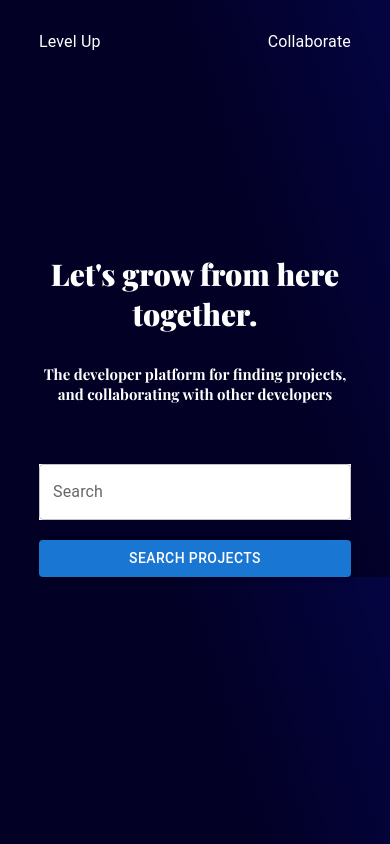
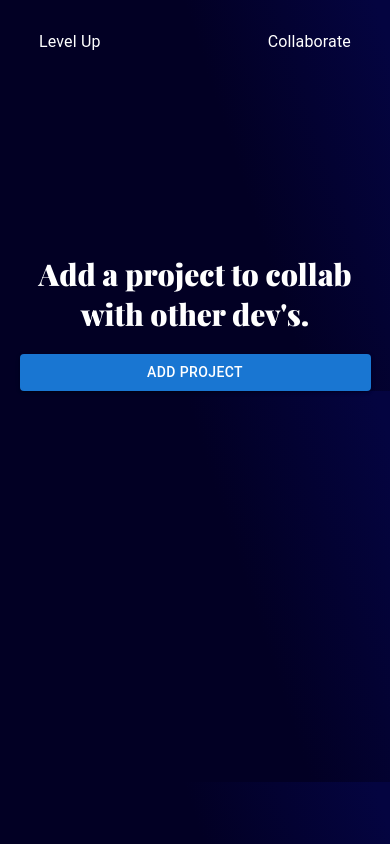
Before and after one commit to BrandonGrayson/level-up, a React (Create React App) app: page / in a window 390 px wide. Built offline with nearby package versions, Linux system fonts and the light colour scheme; a web font is replaced by a local one.

Commit message:
collab laptop and mobile view boilerplate

```diff
--- a/src/App.tsx
+++ b/src/App.tsx
@@ -10,8 +10,8 @@ function App() {
       <Grid item xs={12}>
         <Navbar />
       </Grid>
-      {/* <Collaborate /> */}
-      <Hero />
+      <Collaborate />
+      {/* <Hero /> */}
     </Grid>
   );
 }
--- a/src/css/collab.css
+++ b/src/css/collab.css
@@ -1,6 +1,8 @@
 .collab-box {
-    /* margin-left: 14%;
-    margin-top: 20%; */
+    width: 100%;
+    display: flex;
+    flex-direction: column;
+    text-align: center;
 }
 
 .collab-txt {
@@ -8,10 +10,25 @@
     font-weight: 900;
     color: white;
     font-size: 60px;
+
 }
 
 @media (max-width: 480px) {
+    .collab-box {
+        display: flex;
+        width: 100%;
+        max-width: 480px;
+        align-items: center;
+    }
+
     .collab-txt {
         font-size: 30px;
+        margin-top: 200px;
+        justify-content: center;
+        width: 90%;
+    }
+
+    #add-proj {
+        width: 90%;
     }
 }
--- a/src/pages/Collaborate.tsx
+++ b/src/pages/Collaborate.tsx
@@ -4,19 +4,13 @@ import React from "react";
 
 export default function Collaborate() {
   return (
-    <>
-      <Grid container>
-        <Grid item xs={12} lg={8}>
-          <div className="collab-box">
-            <p className="collab-txt">
-              Add a project to collaborate with other dev's.
-            </p>
-            <Button sx={{ marginTop: "20px" }} variant="contained">
-              Add Project
-            </Button>
-          </div>
-        </Grid>
-      </Grid>
-    </>
+    <Grid item xs={12}>
+      <div className="collab-box">
+        <p className="collab-txt">Add a project to collab with other dev's.</p>
+        <Button id="add-proj" sx={{ marginTop: "20px" }} variant="contained">
+          Add Project
+        </Button>
+      </div>
+    </Grid>
   );
 }
```
